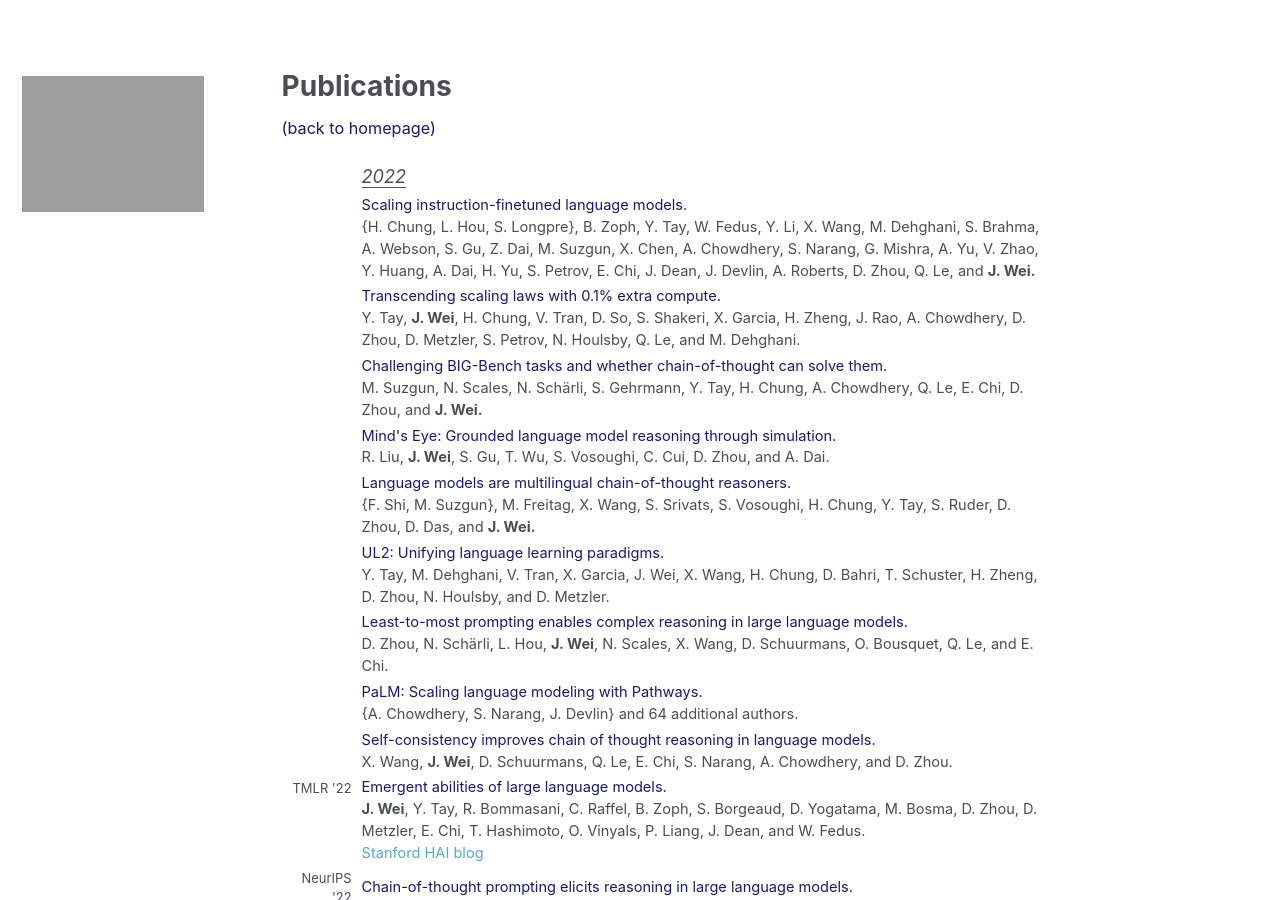
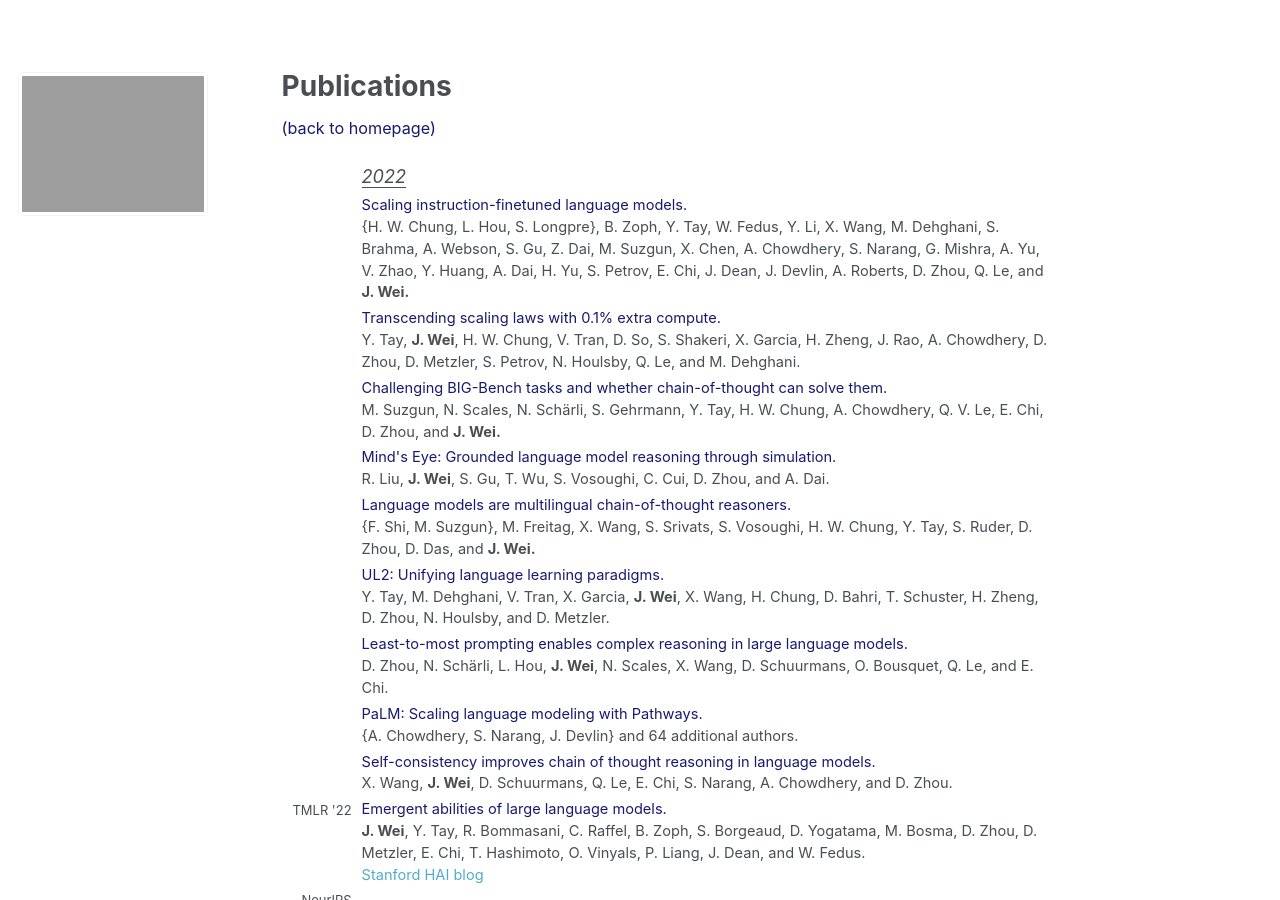
Before and after one commit to jasonwei20/jasonwei20.github.io, a Jekyll site: the page built from _pages/papers.md, in a window 1280 px wide and 900 px high. Built offline with Jekyll 4.4.1, drawn with Linux system fonts in a browser that asks for light colours.

Commit message:
Update papers.md

```diff
--- a/_pages/papers.md
+++ b/_pages/papers.md
@@ -35,7 +35,7 @@ table, th, td {
   </tr>
   <tr>
     <td></td>
-    <td style="padding-bottom:4px">{H. Chung, L. Hou, S. Longpre}, B. Zoph, Y. Tay, W. Fedus, Y. Li, X. Wang, M. Dehghani, S. Brahma, A. Webson, S. Gu, Z. Dai, M. Suzgun, X. Chen, A. Chowdhery, S. Narang, G. Mishra, A. Yu, V. Zhao, Y. Huang, A. Dai, H. Yu, S. Petrov, E. Chi, J. Dean, J. Devlin, A. Roberts, D. Zhou, Q. Le, and <b>J. Wei.</b></td>
+    <td style="padding-bottom:4px">{H. W. Chung, L. Hou, S. Longpre}, B. Zoph, Y. Tay, W. Fedus, Y. Li, X. Wang, M. Dehghani, S. Brahma, A. Webson, S. Gu, Z. Dai, M. Suzgun, X. Chen, A. Chowdhery, S. Narang, G. Mishra, A. Yu, V. Zhao, Y. Huang, A. Dai, H. Yu, S. Petrov, E. Chi, J. Dean, J. Devlin, A. Roberts, D. Zhou, Q. Le, and <b>J. Wei.</b></td>
   </tr>
   <tr>
     <td style="width:80px; text-align:right; padding-right:10px; font-size:0.8em"> </td>
@@ -43,7 +43,7 @@ table, th, td {
   </tr>
   <tr>
     <td></td>
-    <td style="padding-bottom:4px">Y. Tay, <b>J. Wei</b>, H. Chung, V. Tran, D. So, S. Shakeri, X. Garcia, H. Zheng, J. Rao, A. Chowdhery, D. Zhou, D. Metzler, S. Petrov, N. Houlsby, Q. Le, and M. Dehghani.</td>
+    <td style="padding-bottom:4px">Y. Tay, <b>J. Wei</b>, H. W. Chung, V. Tran, D. So, S. Shakeri, X. Garcia, H. Zheng, J. Rao, A. Chowdhery, D. Zhou, D. Metzler, S. Petrov, N. Houlsby, Q. Le, and M. Dehghani.</td>
   </tr>
   <tr>
     <td style="width:80px; text-align:right; padding-right:10px; font-size:0.8em"> </td>
@@ -51,7 +51,7 @@ table, th, td {
   </tr>
   <tr>
     <td></td>
-    <td style="padding-bottom:4px">M. Suzgun, N. Scales, N. Schärli, S. Gehrmann, Y. Tay, H. Chung, A. Chowdhery, Q. Le, E. Chi, D. Zhou, and <b>J. Wei.</b></td>
+    <td style="padding-bottom:4px">M. Suzgun, N. Scales, N. Schärli, S. Gehrmann, Y. Tay, H. W. Chung, A. Chowdhery, Q. V. Le, E. Chi, D. Zhou, and <b>J. Wei.</b></td>
   </tr>
   <tr>
     <td style="width:80px; text-align:right; padding-right:10px; font-size:0.8em"> </td>
@@ -67,7 +67,7 @@ table, th, td {
   </tr>
   <tr>
     <td></td>
-    <td style="padding-bottom:4px">{F. Shi, M. Suzgun}, M. Freitag, X. Wang, S. Srivats, S. Vosoughi, H. Chung, Y. Tay, S. Ruder, D. Zhou, D. Das, and <b>J. Wei.</b></td>
+    <td style="padding-bottom:4px">{F. Shi, M. Suzgun}, M. Freitag, X. Wang, S. Srivats, S. Vosoughi, H. W. Chung, Y. Tay, S. Ruder, D. Zhou, D. Das, and <b>J. Wei.</b></td>
   </tr>
   <tr>
     <td style="width:80px; text-align:right; padding-right:10px; font-size:0.8em"> </td>
@@ -75,7 +75,7 @@ table, th, td {
   </tr>
   <tr>
     <td></td>
-    <td style="padding-bottom:4px">Y. Tay, M. Dehghani, V. Tran, X. Garcia, J. Wei, X. Wang, H. Chung, D. Bahri, T. Schuster, H. Zheng, D. Zhou, N. Houlsby, and D. Metzler.</td>
+    <td style="padding-bottom:4px">Y. Tay, M. Dehghani, V. Tran, X. Garcia, <b>J. Wei</b>, X. Wang, H. Chung, D. Bahri, T. Schuster, H. Zheng, D. Zhou, N. Houlsby, and D. Metzler.</td>
   </tr>
   <tr>
     <td style="width:80px; text-align:right; padding-right:10px; font-size:0.8em"> </td>
```
